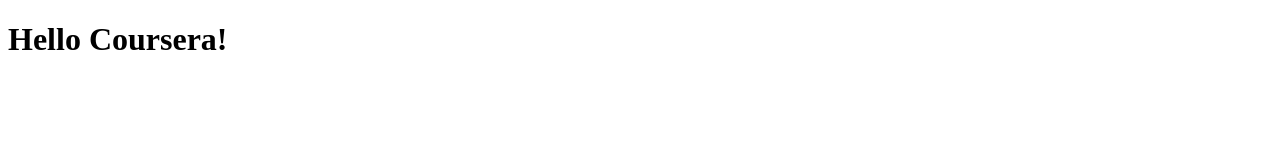
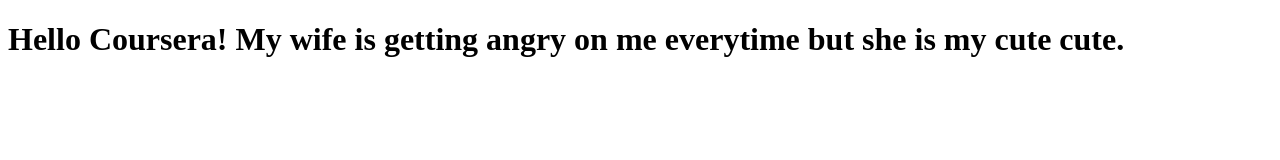
Before and after one commit to Ujash9099/Coursera-test, a plain HTML site: page Site/Index.html in a window 1280 px wide. Drawn offline with Linux system fonts and the light colour scheme.

Commit message:
Added text to the body.

```diff
--- a/Site/Index.html
+++ b/Site/Index.html
@@ -4,6 +4,6 @@
 	<title>Hello Coursera!</title>
 </head>
 <body>
-<h1>Hello Coursera!</h1>
+<h1>Hello Coursera! My wife is getting angry on me everytime but she is my cute cute.</h1>
 </body>
 </html>
```
